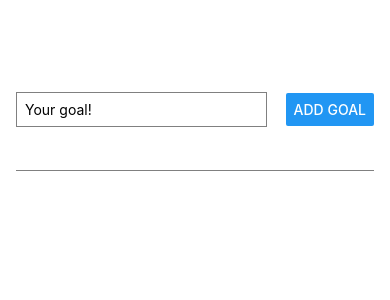
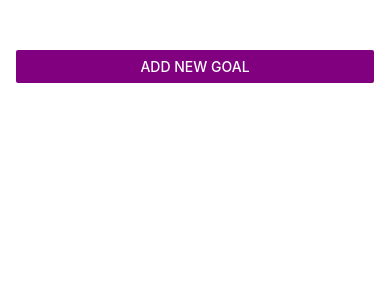
Before and after one commit to Luphumzo/React-Native-GoalsApp, a React Native app: screen / in a window 390 px wide. Shown: the top 300 px of the page. Built offline with nearby package versions, Linux system fonts and the light colour scheme.

Commit message:
added modal

```diff
--- a/App.tsx
+++ b/App.tsx
@@ -1,5 +1,5 @@
 import { useState } from "react";
-import { StyleSheet, View, FlatList } from "react-native";
+import { StyleSheet, View, FlatList, Button } from "react-native";
 import GoalItem from "./components/GoalItem";
 import GoalInput from "./components/GoalInput";
 interface ICourseGoal {
@@ -8,6 +8,11 @@
 }
 export default function App() {
   const [courseGoals, setCourseGoals] = useState<any[]>([]);
+  const [modalIsVisible, setModalIsVisible] = useState(false);
+
+  function startAddGoalHandler() {
+    setModalIsVisible(true);
+  }
 
   function addGoalHandler(enteredGoalText: string) {
     const randomId = Math.random();
@@ -25,7 +30,12 @@
 
   return (
     <View style={styles.appContainer}>
-      <GoalInput onAddGoal={addGoalHandler} />
+      <Button
+        title="Add New Goal"
+        color="purple"
+        onPress={startAddGoalHandler}
+      />
+      <GoalInput onAddGoal={addGoalHandler} visible={modalIsVisible} />
       <View style={styles.goalsContainer}>
         <FlatList
           data={courseGoals}
--- a/components/GoalInput.tsx
+++ b/components/GoalInput.tsx
@@ -1,4 +1,4 @@
-import { StyleSheet, TextInput, Button, View } from "react-native";
+import { StyleSheet, TextInput, Button, View, Modal } from "react-native";
 import { useState } from "react";
 
 function GoalInput(props: any) {
@@ -14,6 +14,7 @@
   }
 
   return (
+    <Modal visible={props.visible} animationType="slide">
       <View style={styles.inputContainer}>
         <TextInput
           style={styles.textInput}
@@ -23,6 +24,7 @@
         />
         <Button title="Add Goal" onPress={addGoalHandler} />
       </View>
+    </Modal>
   );
 }
 
```
Lines whose indentation alone changed are shown as unchanged.
